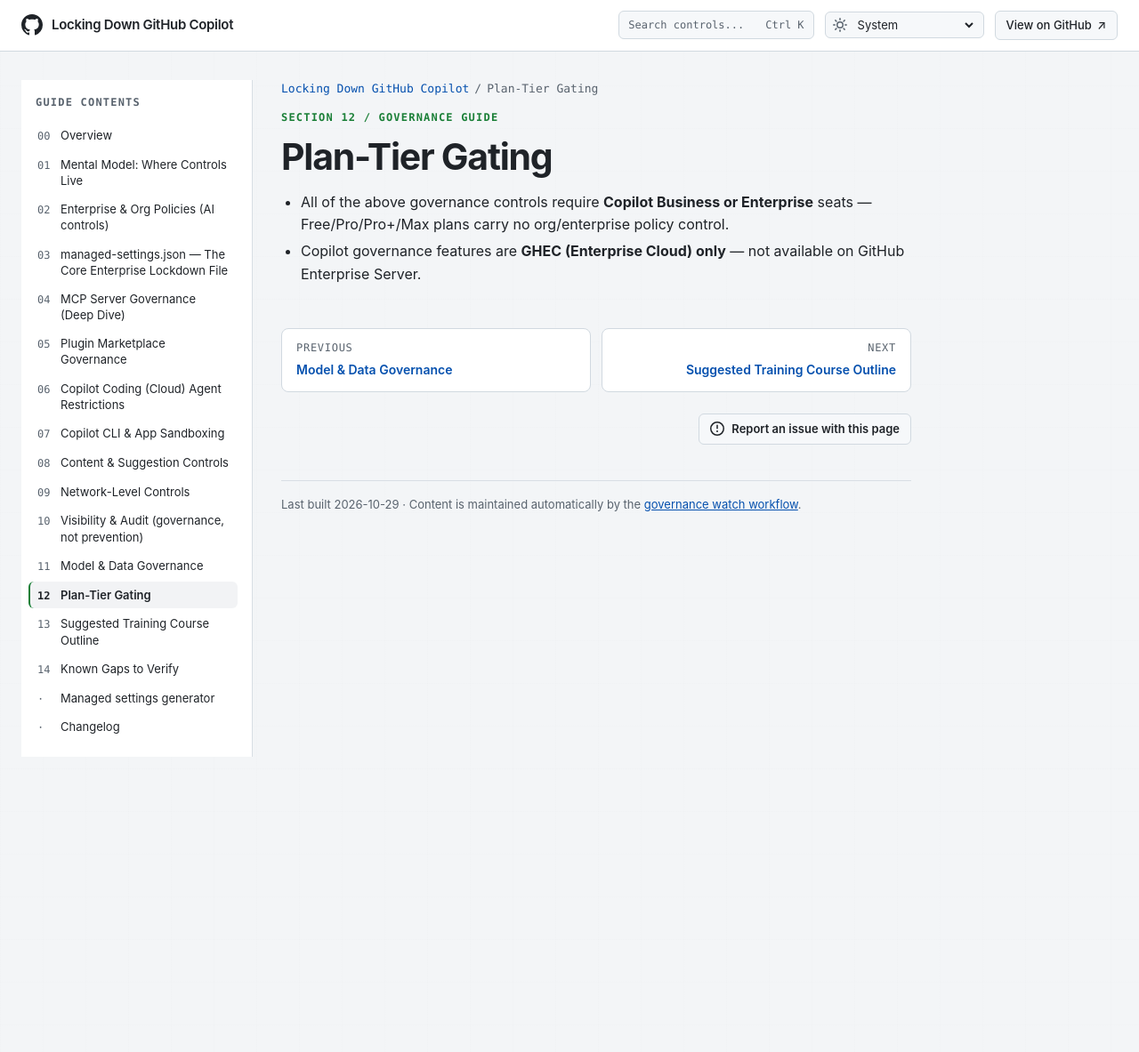
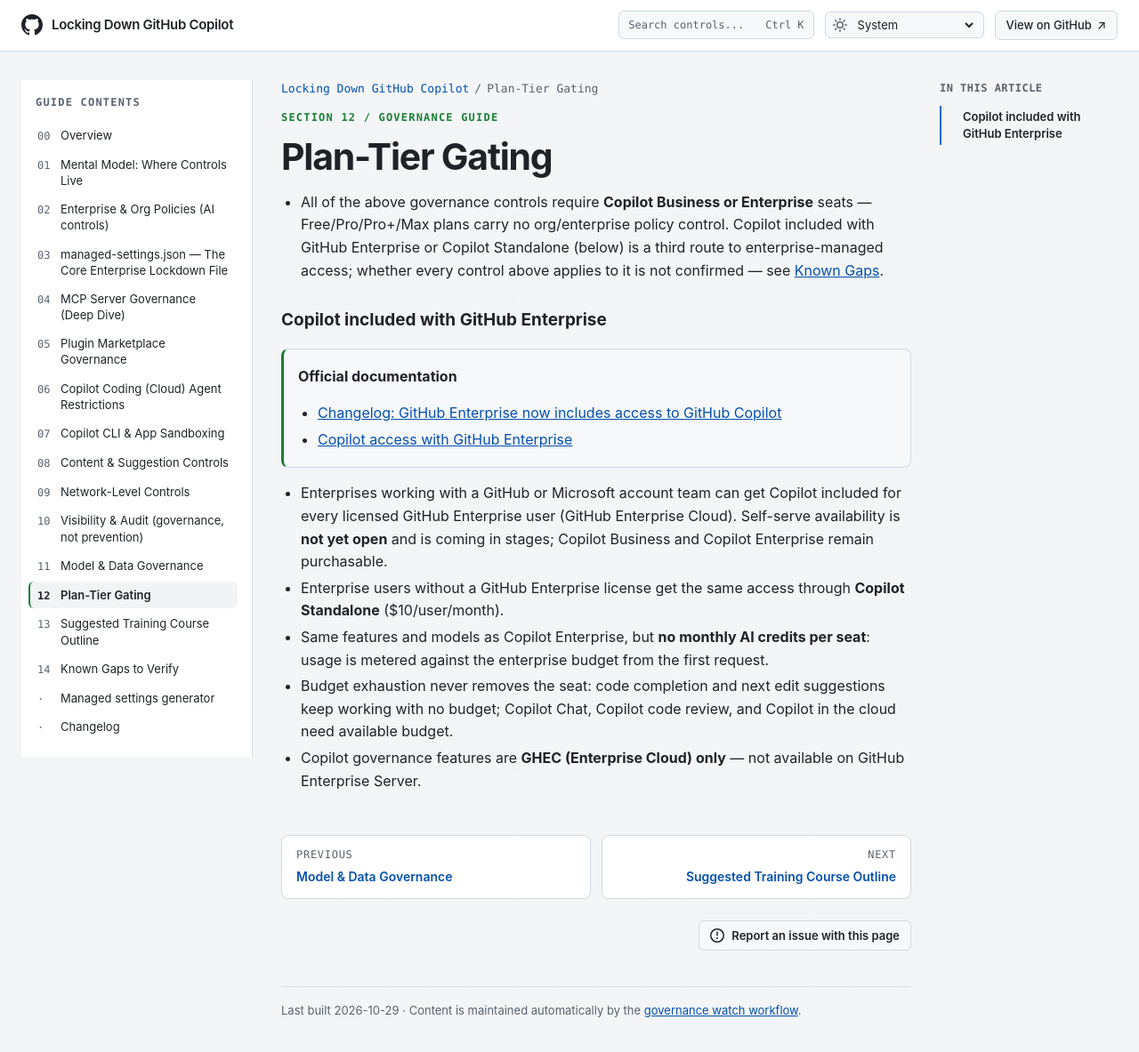
Before and after one commit to beardofedu/copilot-governance-training, a Jekyll site: the page built from docs/sections/plan-tier-gating.md, in a window 1280 px wide and 1211 px high. Shown: the top 1183 px of the window at 89% size. Built offline with Jekyll 4.4.1, drawn with Linux system fonts in a browser that asks for light colours.

Commit message:
Update Copilot governance documentation

```diff
--- a/docs/sections/plan-tier-gating.md
+++ b/docs/sections/plan-tier-gating.md
@@ -3,10 +3,20 @@ layout: default
 title: "Plan-Tier Gating"
 nav_order: 12
 permalink: /sections/plan-tier-gating/
-last_reviewed: 2026-08-18
+last_reviewed: 2026-10-29
 ---
 
 # Plan-Tier Gating
 
-- All of the above governance controls require **Copilot Business or Enterprise** seats — Free/Pro/Pro+/Max plans carry no org/enterprise policy control.
+- All of the above governance controls require **Copilot Business or Enterprise** seats — Free/Pro/Pro+/Max plans carry no org/enterprise policy control. Copilot included with GitHub Enterprise or Copilot Standalone (below) is a third route to enterprise-managed access; whether every control above applies to it is not confirmed — see [Known Gaps]({{ '/sections/known-gaps/' | relative_url }}).
+
+### Copilot included with GitHub Enterprise
+> **Official documentation**
+> - [Changelog: GitHub Enterprise now includes access to GitHub Copilot](https://github.blog/changelog/2026-10-28-github-enterprise-now-includes-access-to-github-copilot)
+> - [Copilot access with GitHub Enterprise](https://docs.github.com/copilot/get-started/whats-changing-with-github-enterprise-and-copilot)
+
+- Enterprises working with a GitHub or Microsoft account team can get Copilot included for every licensed GitHub Enterprise user (GitHub Enterprise Cloud). Self-serve availability is **not yet open** and is coming in stages; Copilot Business and Copilot Enterprise remain purchasable.
+- Enterprise users without a GitHub Enterprise license get the same access through **Copilot Standalone** ($10/user/month).
+- Same features and models as Copilot Enterprise, but **no monthly AI credits per seat**: usage is metered against the enterprise budget from the first request.
+- Budget exhaustion never removes the seat: code completion and next edit suggestions keep working with no budget; Copilot Chat, Copilot code review, and Copilot in the cloud need available budget.
 - Copilot governance features are **GHEC (Enterprise Cloud) only** — not available on GitHub Enterprise Server.
```
Also changed, not shown: docs/sections/cloud-agent.md (+11 -1 lines), docs/sections/known-gaps.md (+8 -1 lines), docs/CHANGELOG.md.
